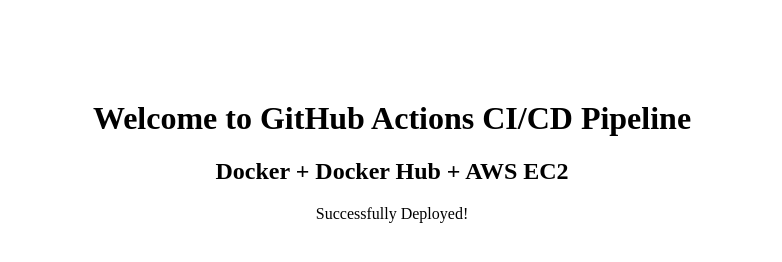
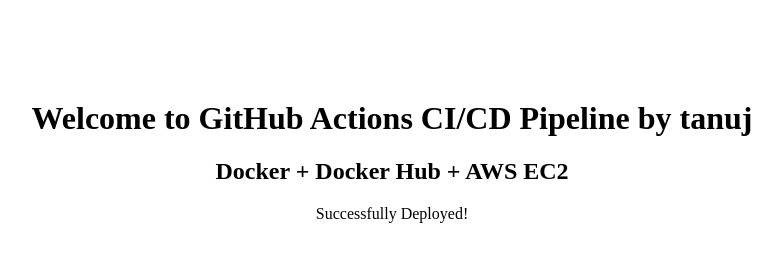
Before and after one commit to tanuj2503-ai/htmldemo, a plain HTML site: page index.html in a window 1280 px wide. Shown: the whole page, without its empty margins (248-1030 px from the left). Drawn offline with Linux system fonts and the light colour scheme.

Commit message:
Update welcome message in index.html

```diff
--- a/index.html
+++ b/index.html
@@ -4,7 +4,7 @@
 <title>CI/CD Practical</title>
 </head>
 <body style="text-align:center;margin-top:100px;">
-<h1>Welcome to GitHub Actions CI/CD Pipeline</h1>
+<h1>Welcome to GitHub Actions CI/CD Pipeline by tanuj</h1>
 <h2>Docker + Docker Hub + AWS EC2</h2>
 <p>Successfully Deployed!</p>
 </body>
```
